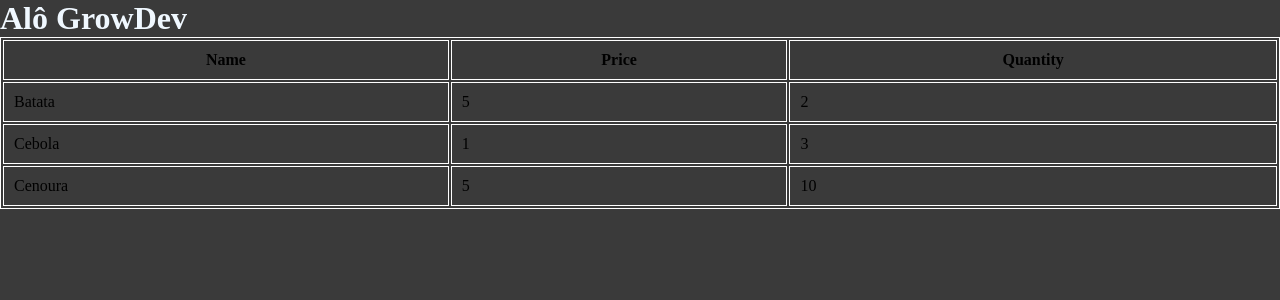
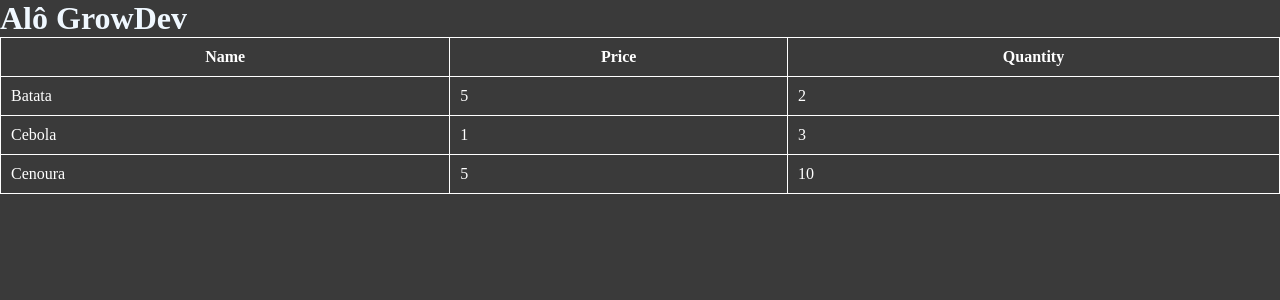
Before and after one commit to leticialealperez/live-code, a React (Vite) app: page / in a window 1280 px wide. Shown: the top 300 px of the page. Built offline with nearby package versions, Linux system fonts and the light colour scheme.

Commit message:
adicionado estados e alterado estilo da tabela

```diff
--- a/src/components/styled/Table.tsx
+++ b/src/components/styled/Table.tsx
@@ -3,6 +3,8 @@ import styled from "styled-components";
 export const Table = styled.table`
 	width: 100%;
 	border: 1px solid #fff;
+	color: #fff;
+	border-collapse: collapse;
 
 	td,
 	th {
--- a/src/mock/products.ts
+++ b/src/mock/products.ts
@@ -8,14 +8,12 @@ export const morkProduct: Produts[] = [
         price: 5,
         quantity: 2
     },
-
     {
         id: randonId(),
         name: "Cebola",
         price: 1,
         quantity: 3
     },
-
     {
         id: randonId(),
         name: "Cenoura",
--- a/src/pages/Home.tsx
+++ b/src/pages/Home.tsx
@@ -2,6 +2,7 @@ import { Fragment } from "react/jsx-runtime";
 import { Title } from "../components/styled/Title";
 import { Table } from "../components/styled/Table";
 import { morkProduct } from "../mock/products";
+import { useState } from "react";
 
 export interface Produts {
 	id: string;
@@ -11,6 +12,8 @@ export interface Produts {
 }
 
 export function Home() {
+	const [products, setProduct] = useState<Produts[]>(morkProduct)
+
 	return (
 		<Fragment>
 			<Title>Alô GrowDev</Title>
@@ -24,7 +27,7 @@ export function Home() {
 				</thead>
 
 				<tbody>
-                    {morkProduct.map((product)=>(
+                    {products.map((product)=>(
                         <tr key={product.id}>
                             <td>{product.name}</td>
                             <td>{product.price}</td>
```
